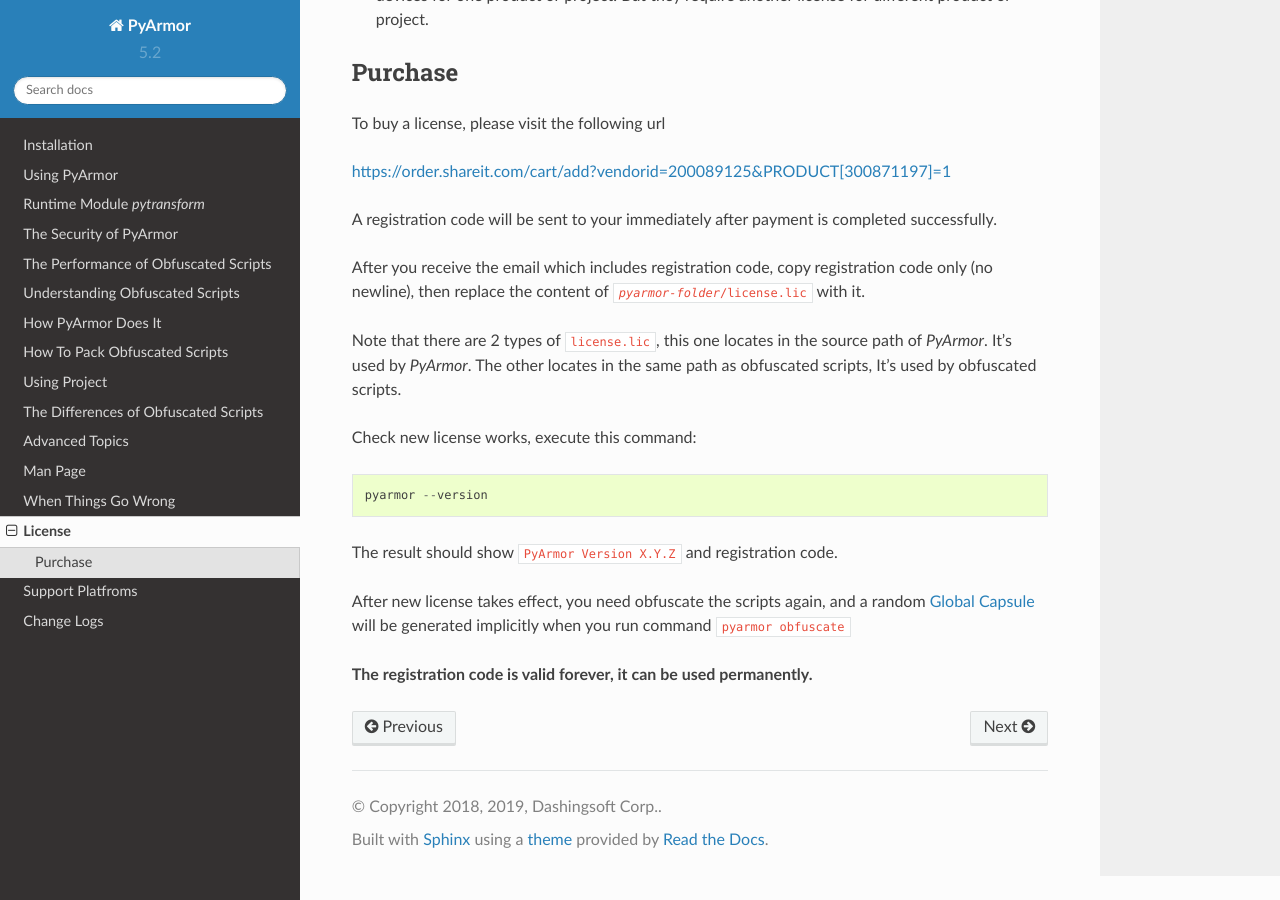
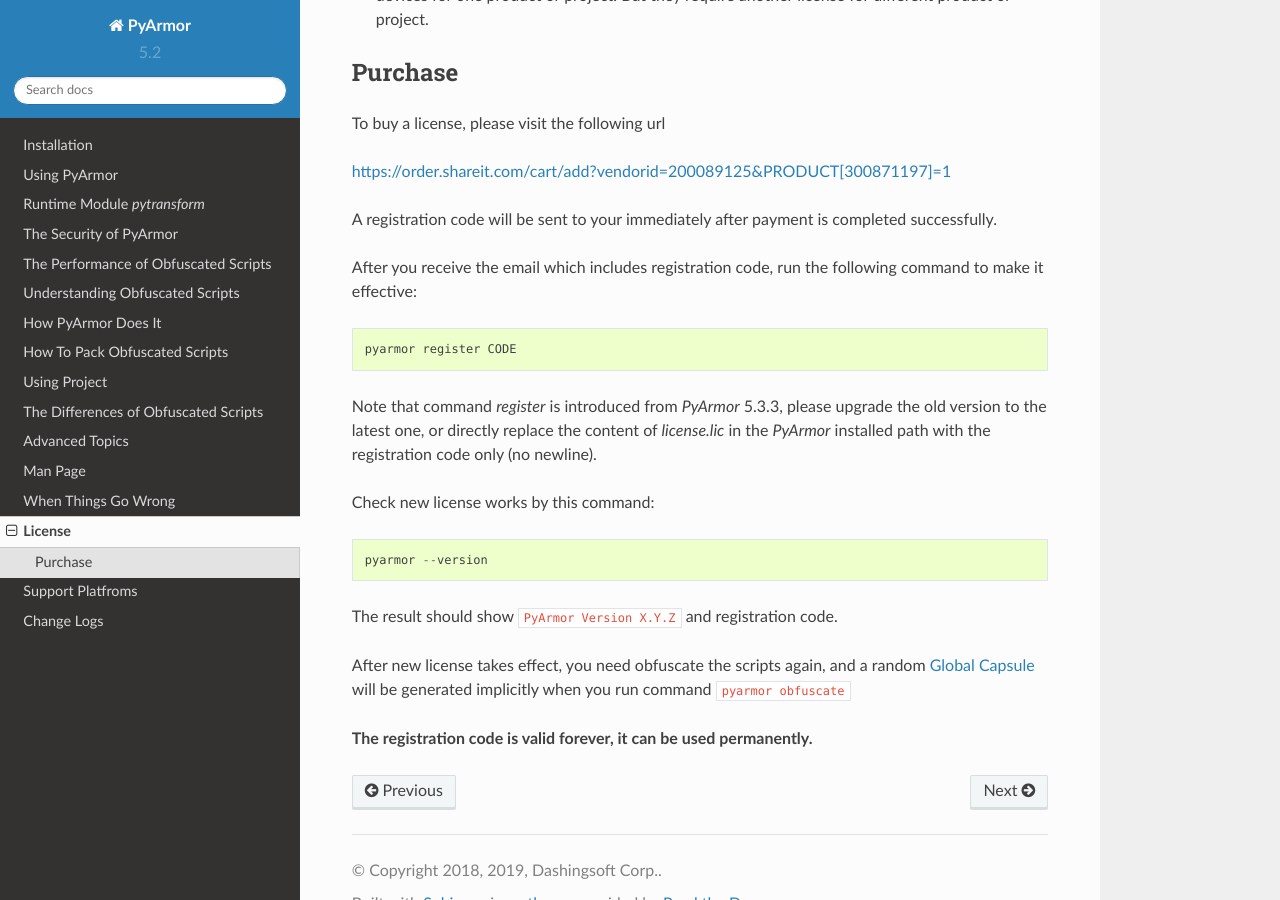
Before and after one commit to dashingsoft/pyarmor, a Sphinx documentation site: the page built from docs/license.rst, in a window 1280 px wide and 900 px high, scrolled down 668 px. Built offline with Sphinx 7.4.7 and the Read the Docs theme 2.0.0, drawn with Linux system fonts in a browser that asks for light colours.

Commit message:
Refine register process

```diff
--- a/docs/change-logs.rst
+++ b/docs/change-logs.rst
@@ -2,6 +2,12 @@
 
 Change Logs
 ===========
+
+5.3.3
+-----
+* Refine `benchmark` command
+* Document the performance of obfuscated scripts https://pyarmor.readthedocs.io/en/latest/performance.html
+* Add command `register` to take registration code effects
 
 5.3.2
 -----
--- a/docs/license.rst
+++ b/docs/license.rst
@@ -44,16 +44,17 @@
 A registration code will be sent to your immediately after payment is
 completed successfully.
 
-After you receive the email which includes registration code, copy
-registration code only (no newline), then replace the content of
-:file:`{pyarmor-folder}/license.lic` with it.
+After you receive the email which includes registration code, run the
+following command to make it effective::
 
-Note that there are 2 types of :file:`license.lic`, this one locates
-in the source path of |PyArmor|. It's used by |PyArmor|. The other
-locates in the same path as obfuscated scripts, It's used by
-obfuscated scripts.
+    pyarmor register CODE
 
-Check new license works, execute this command::
+Note that command `register` is introduced from `PyArmor` 5.3.3,
+please upgrade the old version to the latest one, or directly replace
+the content of `license.lic` in the `PyArmor` installed path with the
+registration code only (no newline).
+
+Check new license works by this command::
 
     pyarmor --version
 
```
Also changed, not shown: README.md (+10 -3 lines).
